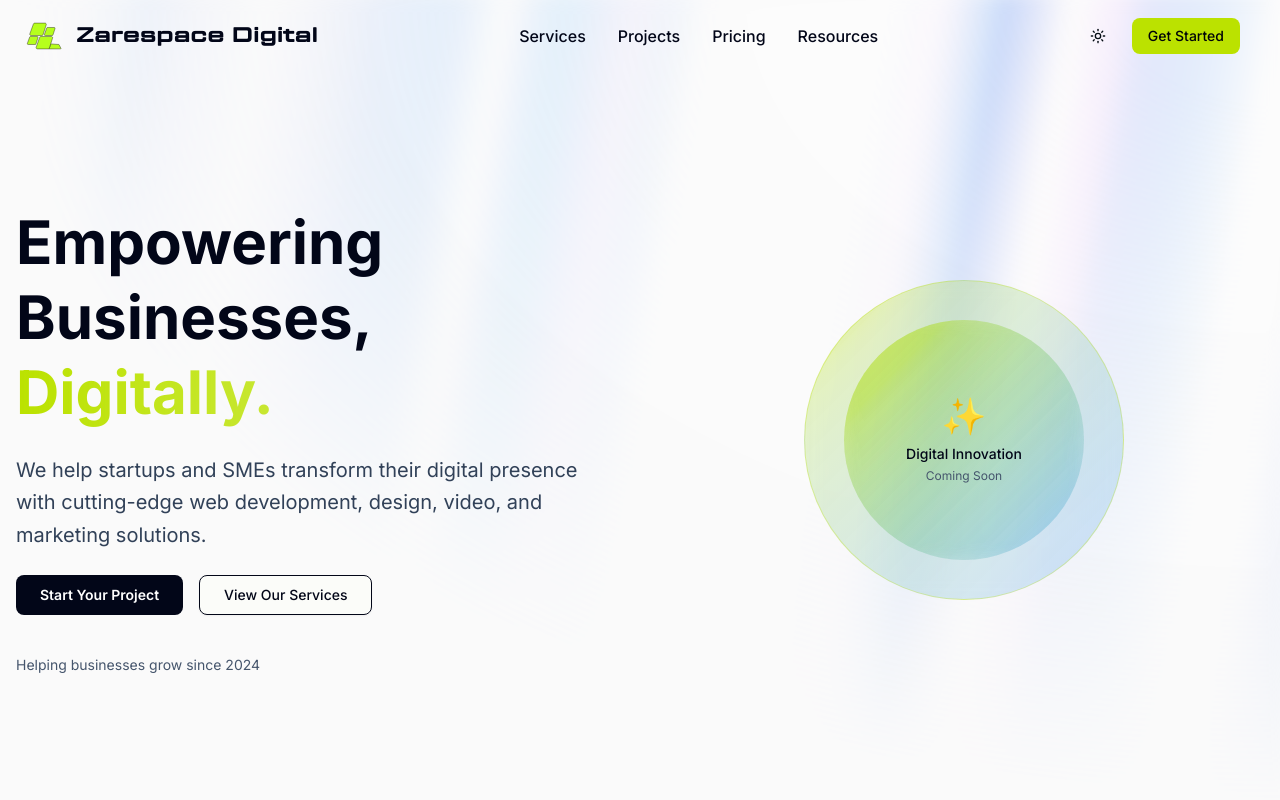
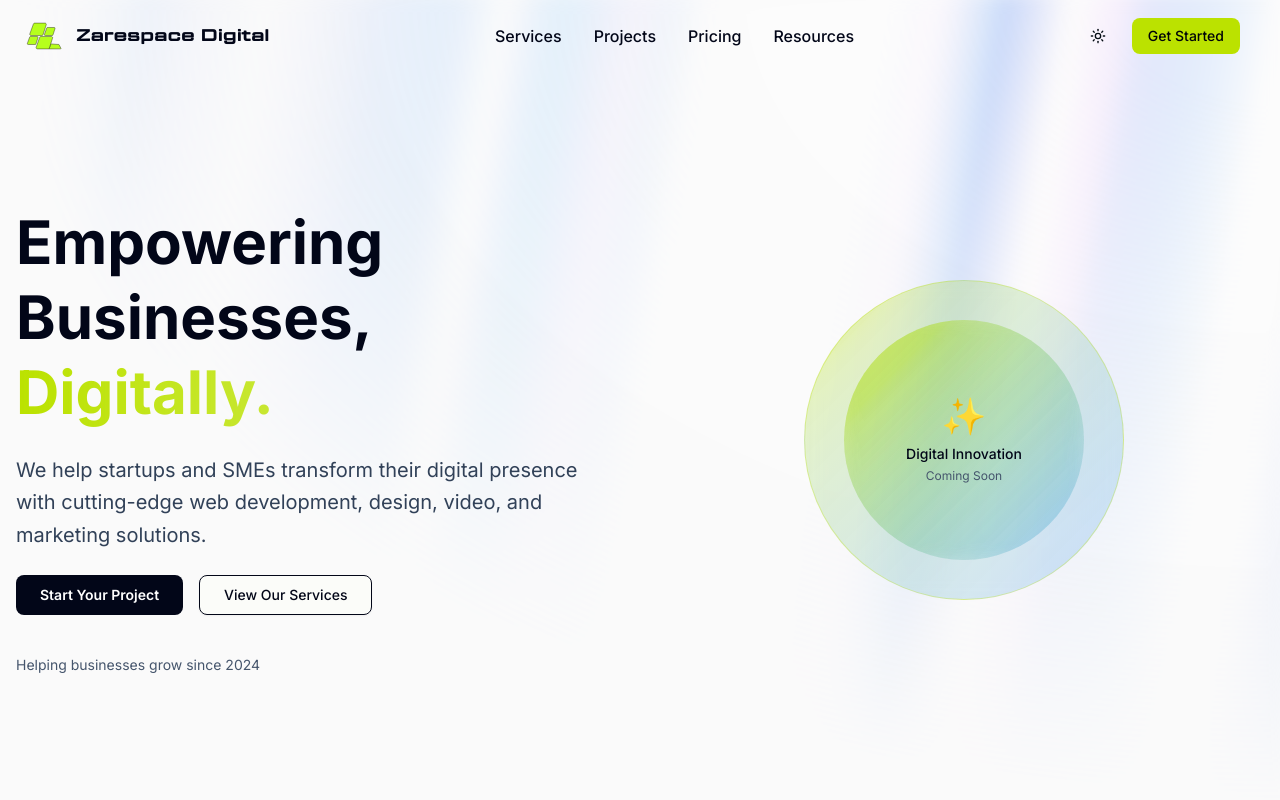
Before and after one commit to Zarespace/zarespace-website, a Next.js app: page / in a window 1280 px wide. Shown: the top 800 px of the page. Built offline with nearby package versions, Linux system fonts and the light colour scheme.

Commit message:
Fixed the Custom Font

```diff
--- a/src/app/globals.css
+++ b/src/app/globals.css
@@ -159,5 +159,5 @@
 }
 
 .font-ttlakes {
-  font-family: 'TTLakes', sans-serif !important;
+  font-family: 'TTLakes', -apple-system, BlinkMacSystemFont, 'Segoe UI', sans-serif !important;
 }
--- a/src/app/layout.tsx
+++ b/src/app/layout.tsx
@@ -23,6 +23,15 @@ export default function RootLayout({
 }>) {
   return (
     <html lang="en" suppressHydrationWarning>
+      <head>
+        <link
+          rel="preload"
+          href="/fonts/TTLakes.ttf"
+          as="font"
+          type="font/ttf"
+          crossOrigin="anonymous"
+        />
+      </head>
       <body className={`${inter.variable} antialiased`}>
         <ThemeProvider
           attribute="class"
--- a/src/components/Header.tsx
+++ b/src/components/Header.tsx
@@ -37,8 +37,7 @@ export default function Header() {
 
   return (
     <motion.header
-      className={`fixed top-0 left-0 right-0 z-50 transition-all duration-300 ${
-        isScrolled
+      className={`fixed top-0 left-0 right-0 z-50 transition-all duration-300 ${isScrolled
         ? "mx-4 md:mx-8 mt-4"
         : "mx-0 mt-0"
         }`}
@@ -47,8 +46,7 @@ export default function Header() {
       transition={{ duration: 0.5 }}
     >
       <motion.div
-        className={`max-w-7xl mx-auto px-4 md:px-6 py-4 transition-all duration-300 ${
-          isScrolled
+        className={`max-w-7xl mx-auto px-4 md:px-6 py-4 transition-all duration-300 ${isScrolled
           ? "bg-background/80 backdrop-blur-md rounded-2xl shadow-lg border border-border/50"
           : "bg-transparent"
           }`}
@@ -64,8 +62,7 @@ export default function Header() {
               height={40}
               className="transition-opacity duration-300"
             />
-            <span className={`hidden md:block font-bold text-xl transition-colors duration-300 font-ttlakes ${
-              isScrolled ? "text-foreground" : "text-slate-950 dark:text-white"
+            <span className={`hidden md:block font-bold text-l transition-colors duration-300 font-ttlakes ${isScrolled ? "text-foreground" : "text-slate-950 dark:text-white"
               }`}>
               Zarespace Digital
             </span>
@@ -77,8 +74,7 @@ export default function Header() {
               <Link
                 key={link.href}
                 href={link.href}
-                className={`font-medium transition-colors duration-300 hover:text-primary ${
-                  isScrolled ? "text-foreground" : "text-slate-950 dark:text-white"
+                className={`font-medium transition-colors duration-300 hover:text-primary ${isScrolled ? "text-foreground" : "text-slate-950 dark:text-white"
                   }`}
               >
                 {link.label}
@@ -90,8 +86,7 @@ export default function Header() {
           <div className="flex items-center space-x-4">
             <ThemeToggle />
             <Button
-              className={`hidden sm:flex ${
-                isScrolled
+              className={`hidden sm:flex ${isScrolled
                 ? "bg-primary hover:bg-primary/90 text-primary-foreground"
                 : "bg-primary hover:bg-primary/90 text-primary-foreground"
                 }`}
@@ -101,8 +96,7 @@ export default function Header() {
 
             {/* Mobile Menu Button */}
             <button
-              className={`md:hidden p-2 transition-colors duration-300 ${
-                isScrolled ? "text-foreground" : "text-slate-950 dark:text-white"
+              className={`md:hidden p-2 transition-colors duration-300 ${isScrolled ? "text-foreground" : "text-slate-950 dark:text-white"
                 }`}
               onClick={() => setIsMobileMenuOpen(!isMobileMenuOpen)}
             >
@@ -125,8 +119,7 @@ export default function Header() {
                 <Link
                   key={link.href}
                   href={link.href}
-                  className={`font-medium transition-colors duration-300 hover:text-primary ${
-                    isScrolled ? "text-foreground" : "text-slate-950 dark:text-white"
+                  className={`font-medium transition-colors duration-300 hover:text-primary ${isScrolled ? "text-foreground" : "text-slate-950 dark:text-white"
                     }`}
                   onClick={() => setIsMobileMenuOpen(false)}
                 >
```
Lines whose indentation alone changed are shown as unchanged.
